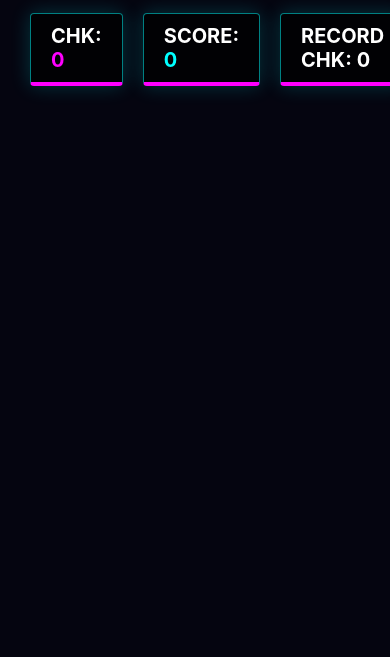
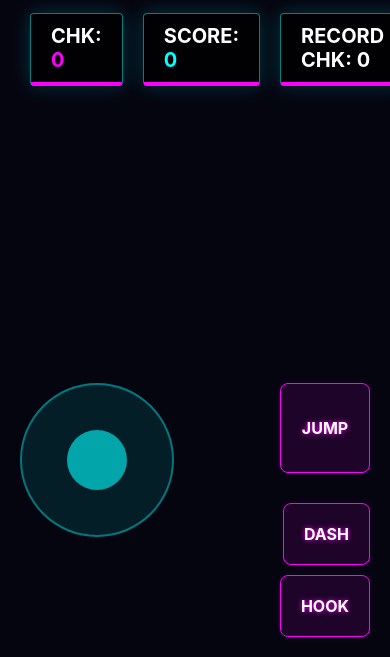
Before and after one commit to ranveeramilkanthwar-cyber/CyberRun-Game, a website built with Vite: page index.html in a window 390 px wide. Shown: the part 187-844 px from the top of the page. Built offline with nearby package versions, Linux system fonts and the light colour scheme.

Commit message:
style: add mobile layout queries and touch action button styles

```diff
--- a/style.css
+++ b/style.css
@@ -10,3 +10,6 @@ h1 { margin: 0; font-size: 40px; font-weight: 900; letter-spacing: 2px; text-sha
 #controls button { pointer-events: auto; background: rgba(0, 255, 255, 0.1); border: 1px solid rgba(0, 255, 255, 0.4); color: #fff; font-family: "Inter", sans-serif; font-size: 16px; font-weight: bold; padding: 15px; border-radius: 8px; text-shadow: 0 0 5px #00ffff; box-shadow: 0 0 10px rgba(0, 255, 255, 0.1); user-select: none; cursor: pointer; transition: background 0.1s; min-width: 50px; }
 #joystick-zone { pointer-events: auto; width: 150px; height: 150px; background: rgba(0, 255, 255, 0.1); border: 2px solid rgba(0, 255, 255, 0.4); border-radius: 50%; position: relative; touch-action: none; display: none; }
 #joystick-knob { width: 60px; height: 60px; background: rgba(0, 255, 255, 0.6); border-radius: 50%; position: absolute; top: 45px; left: 45px; pointer-events: none; }
+#action-btns { display: flex; gap: 10px; align-items: flex-end; }
+#action-btns button { padding: 20px; border-color: #ff00ff; box-shadow: 0 0 10px rgba(255, 0, 255, 0.1); text-shadow: 0 0 5px #ff00ff; background: rgba(255, 0, 255, 0.1); }
+@media (max-width: 800px) { #controls { display: flex; } #joystick-zone { display: block; } #action-btns { flex-direction: column; justify-content: flex-end; } #btn-jump { width: 90px; height: 90px; border-radius: 50%; font-size: 1.2rem; margin-bottom: 20px; } }
```
